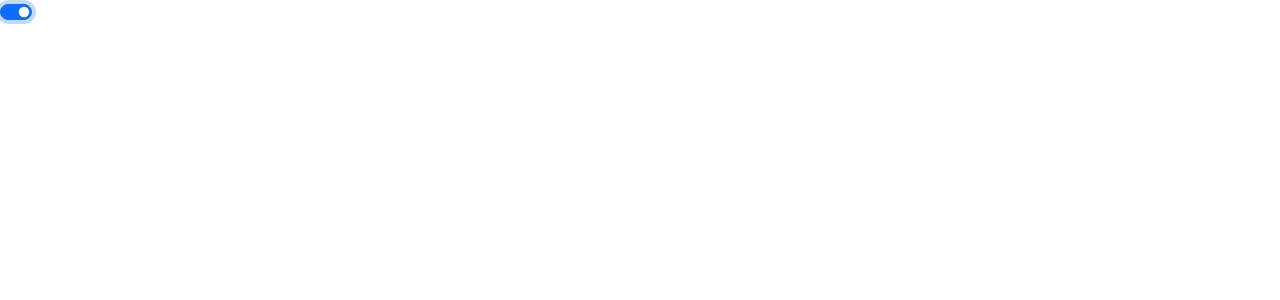
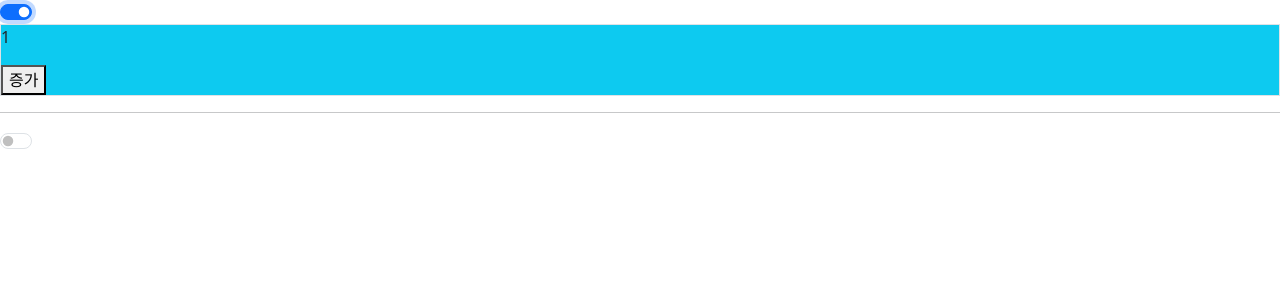
Before and after one commit to sebaek/react-20250630, a React (Vite) app: page / in a window 1280 px wide. Both pictures are taken after a click on the checkbox 16 px from the left and 12 px from the top of the page. Shown: the top 300 px of the page. Built offline with nearby package versions, Linux system fonts and the light colour scheme.

Commit message:
component lifecycle

```diff
--- a/src/App36.jsx
+++ b/src/App36.jsx
@@ -1,10 +1,21 @@
 import React, { useState } from "react";
 import { Form } from "react-bootstrap";
 
+function ChildComp11() {
+  const [count, setCount] = useState(1);
+
+  return (
+    <div className="border bg-info">
+      <p>{count}</p>
+      <button onClick={() => setCount(count + 1)}>증가</button>
+    </div>
+  );
+}
+
 function MyComp1() {
   const [checked, setChecked] = useState(false);
+  const [checked2, setChecked2] = useState(false);
 
-  console.log(checked);
   return (
     <div>
       <Form.Check
@@ -12,9 +23,25 @@ function MyComp1() {
         checked={checked}
         onChange={() => setChecked(!checked)}
       />
+      {checked && <ChildComp11 />}
+
+      <hr />
+
+      <Form.Check
+        type="switch"
+        checked={checked2}
+        onChange={() => setChecked2(!checked2)}
+      />
+      {checked2 && <ChildComp11 />}
     </div>
   );
 }
+// component의 lifecycle :
+// initial render : 컴포넌트 트리에 붙을 때
+// re-render : 상태가 변경될 때
+// 트리에서 떨어짐
+
+// useEffect : component의 lifecycle에 맞춰 실행시킬 수 있는 메소드를 가짐
 
 function App36(props) {
   return (
```
